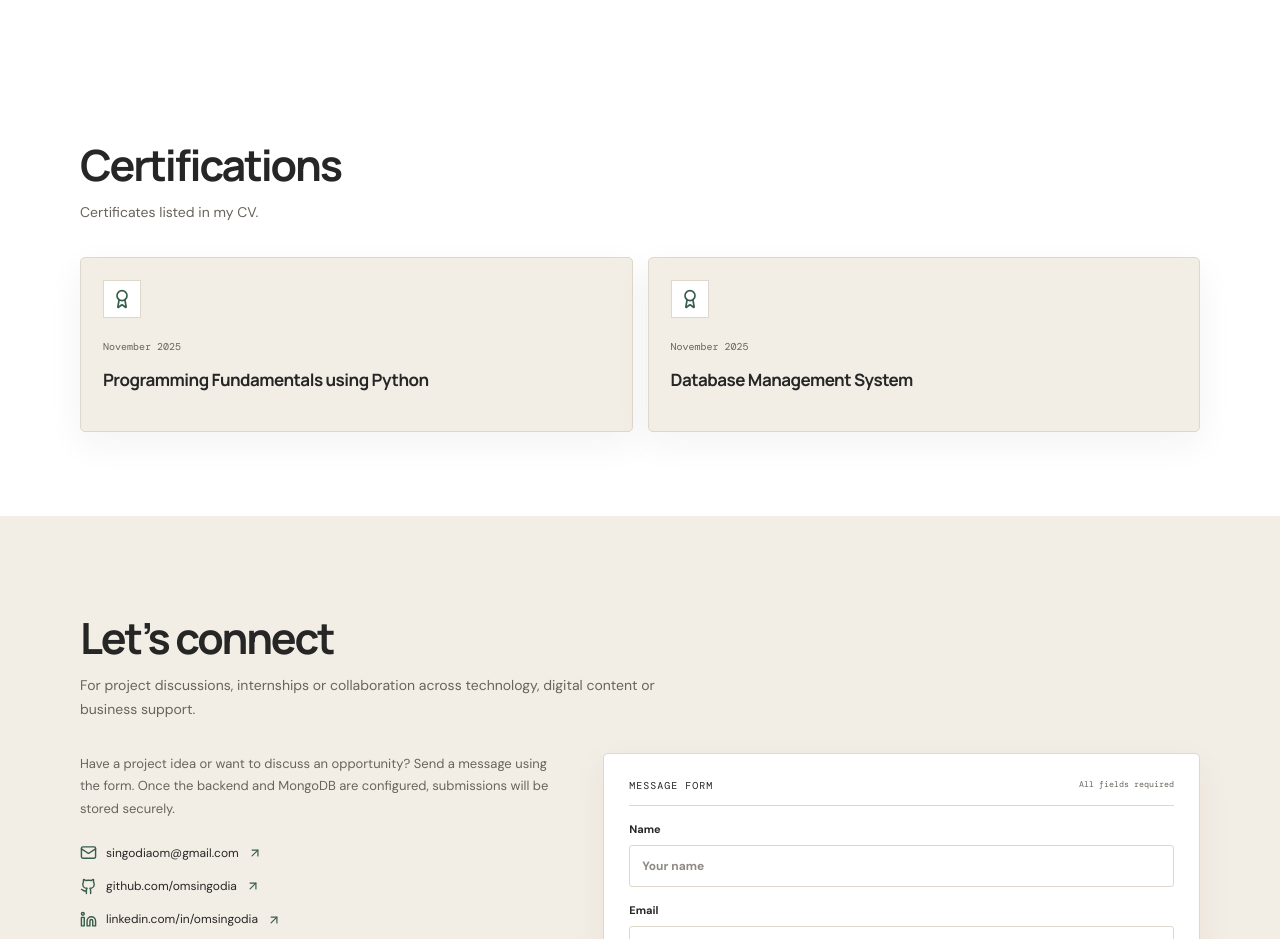
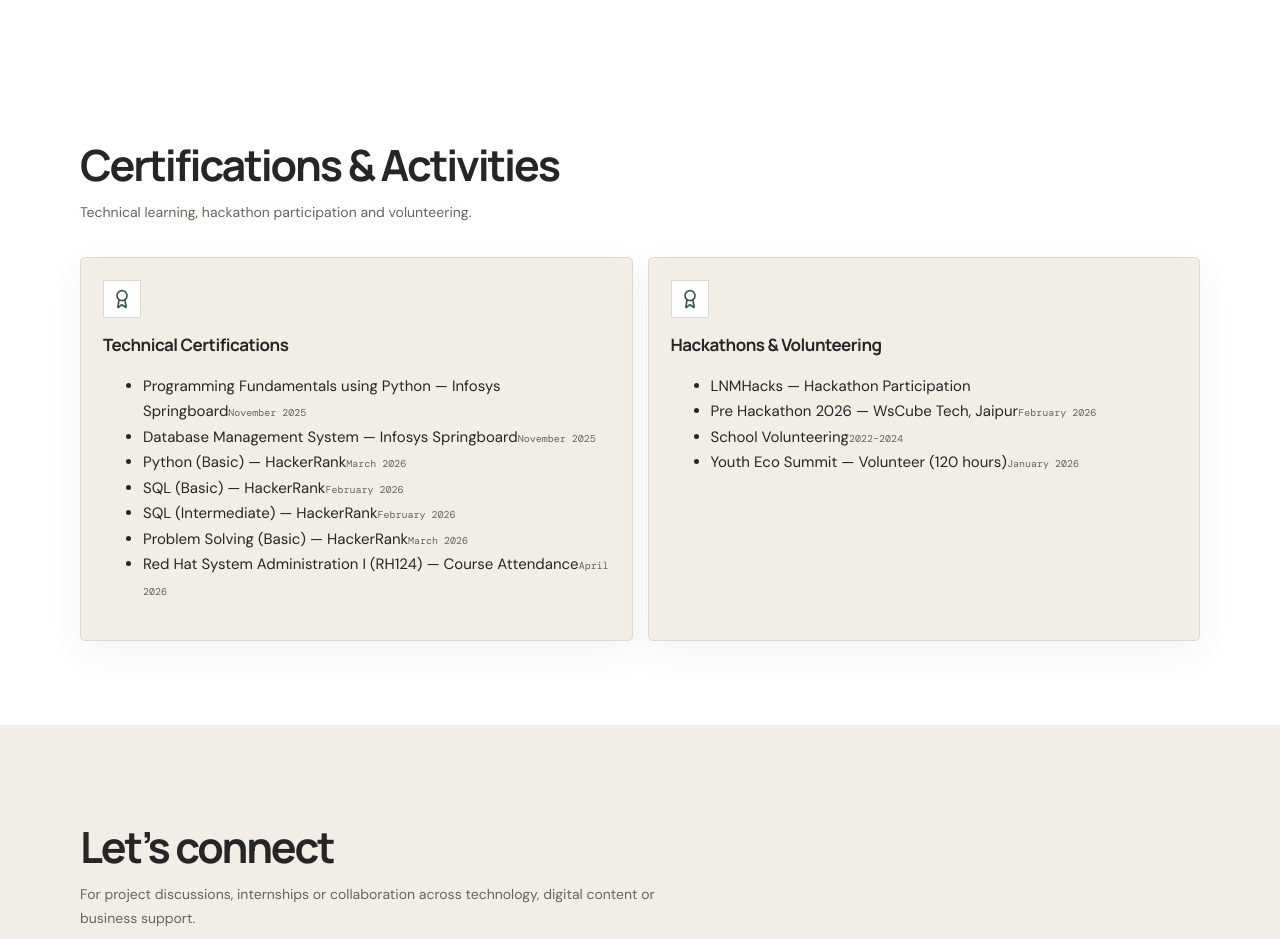
Before and after one commit to omsingodia/OmSaini-Portfolio, a React (Vite) app in the folder client/: page / in a window 1280 px wide. Shown: the part 4340-5279 px from the top of the page. Built offline with nearby package versions, Linux system fonts and the light colour scheme; no server answers.

Commit message:
Group certifications and activities into two blocks

```diff
--- a/client/src/data.js
+++ b/client/src/data.js
@@ -110,6 +110,58 @@ export const education = [
 ];
 
 export const certifications = [
-  { title: 'Programming Fundamentals using Python', date: 'November 2025' },
-  { title: 'Database Management System', date: 'November 2025' },
+  {
+    category: 'Technical Certifications',
+    items: [
+      {
+        title: 'Programming Fundamentals using Python — Infosys Springboard',
+        date: 'November 2025',
+      },
+      {
+        title: 'Database Management System — Infosys Springboard',
+        date: 'November 2025',
+      },
+      {
+        title: 'Python (Basic) — HackerRank',
+        date: 'March 2026',
+      },
+      {
+        title: 'SQL (Basic) — HackerRank',
+        date: 'February 2026',
+      },
+      {
+        title: 'SQL (Intermediate) — HackerRank',
+        date: 'February 2026',
+      },
+      {
+        title: 'Problem Solving (Basic) — HackerRank',
+        date: 'March 2026',
+      },
+      {
+        title: 'Red Hat System Administration I (RH124) — Course Attendance',
+        date: 'April 2026',
+      },
+    ],
+  },
+  {
+    category: 'Hackathons & Volunteering',
+    items: [
+      {
+        title: 'LNMHacks — Hackathon Participation',
+        date: '',
+      },
+      {
+        title: 'Pre Hackathon 2026 — WsCube Tech, Jaipur',
+        date: 'February 2026',
+      },
+      {
+        title: 'School Volunteering',
+        date: '2022–2024',
+      },
+      {
+        title: 'Youth Eco Summit — Volunteer (120 hours)',
+        date: 'January 2026',
+      },
+    ],
+  },
 ];
--- a/client/src/pages/Home.jsx
+++ b/client/src/pages/Home.jsx
@@ -155,15 +155,42 @@ export default function Home() {
 
     </section>
 
-    <section id="certifications" className="section section-tinted">
-      <div className="page-wrap">
-        <SectionTitle  title="Certifications" intro="Certificates listed in my CV."/>
-        <div className="cert-grid">{certifications.map((cert, i) => <motion.article className="cert-card card" key={cert.title} {...revealProps}>
-          <div className="cert-icon"><Award size={20}/></div><span className="project-date">{cert.date}</span><h3>{cert.title}</h3>
-          {cert.link ? <a className="text-link" href={cert.link} target="_blank" rel="noreferrer">View certificate <ArrowUpRight size={14}/></a> : null }
-        </motion.article>)}</div>
-      </div>
-    </section>
+<section id="certifications" className="section section-tinted">
+  <div className="page-wrap">
+    <SectionTitle
+      title="Certifications & Activities"
+      intro="Technical learning, hackathon participation and volunteering."
+    />
+
+    <div className="cert-grid">
+      {certifications.map((group, i) => (
+        <motion.article
+          className="cert-card card"
+          key={group.category}
+          {...revealProps}
+          transition={{ delay: i * 0.07 }}
+        >
+          <div className="cert-icon">
+            <Award size={20} />
+          </div>
+
+          <h3>{group.category}</h3>
+
+          <ul className="cert-list">
+            {group.items.map((item) => (
+              <li key={item.title}>
+                <span>{item.title}</span>
+                {item.date && (
+                  <small className="project-date">{item.date}</small>
+                )}
+              </li>
+            ))}
+          </ul>
+        </motion.article>
+      ))}
+    </div>
+  </div>
+</section>
 
     <section id="contact" className="section contact-section">
       <div className="page-wrap">
```
